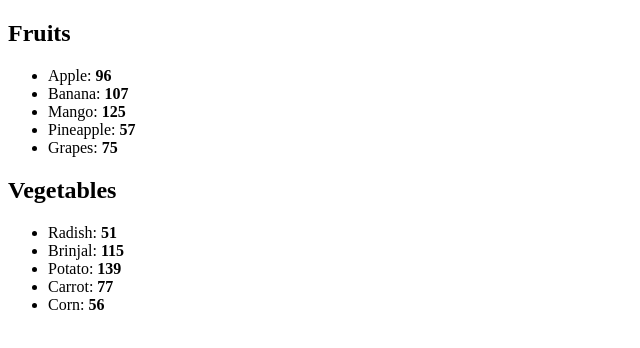
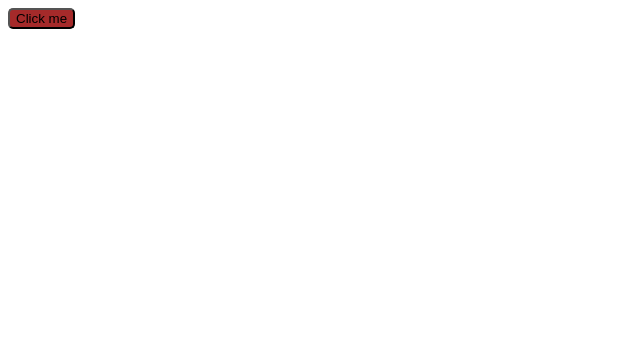
Before and after one commit to Hvk26/ReactApp-Test, a React (Vite) app: page / in a window 1280 px wide. Shown: the top 348 px of the page, without its empty margins (0-640 px from the left). Built offline with nearby package versions, Linux system fonts and the light colour scheme.

Commit message:
added an event listener

```diff
--- a/src/App.jsx
+++ b/src/App.jsx
@@ -1,15 +1,11 @@
-import List from './List.jsx'
+import Button from './Button.jsx'
 
 function App() {
 
-    const fruits = [{id: 1, name:"Apple", calories: 96}, {id: 2, name:"Banana", calories: 107}, {id: 3, name:"Mango", calories: 125}, {id: 4, name:"Pineapple", calories: 57}, {id: 5, name:"Grapes", calories: 75}]
-    const vegetables = [{id: 1, name:"Radish", calories: 51}, {id: 2, name:"Brinjal", calories: 115}, {id: 3, name:"Potato", calories: 139}, {id: 4, name:"Carrot", calories: 77}, {id: 5, name:"Corn", calories: 56}]
+    return(
 
- return(
-    <>
-        <List items={fruits} category="Fruits"/>
-        <List items={vegetables} category="Vegetables"/>
-    </>
+    <Button/>
+
  );
 }
 
--- a/src/Button.jsx
+++ b/src/Button.jsx
@@ -6,8 +6,9 @@ function Button(){
         backgroundColor: "brown"
     }
 
+    const eventHandler = ()=>console.log("Ouch!!");
     return(
-        <button style={styles}>Click me</button>
+        <button style={styles} onClick={eventHandler}>Click me</button>
     );
 }
 
```
